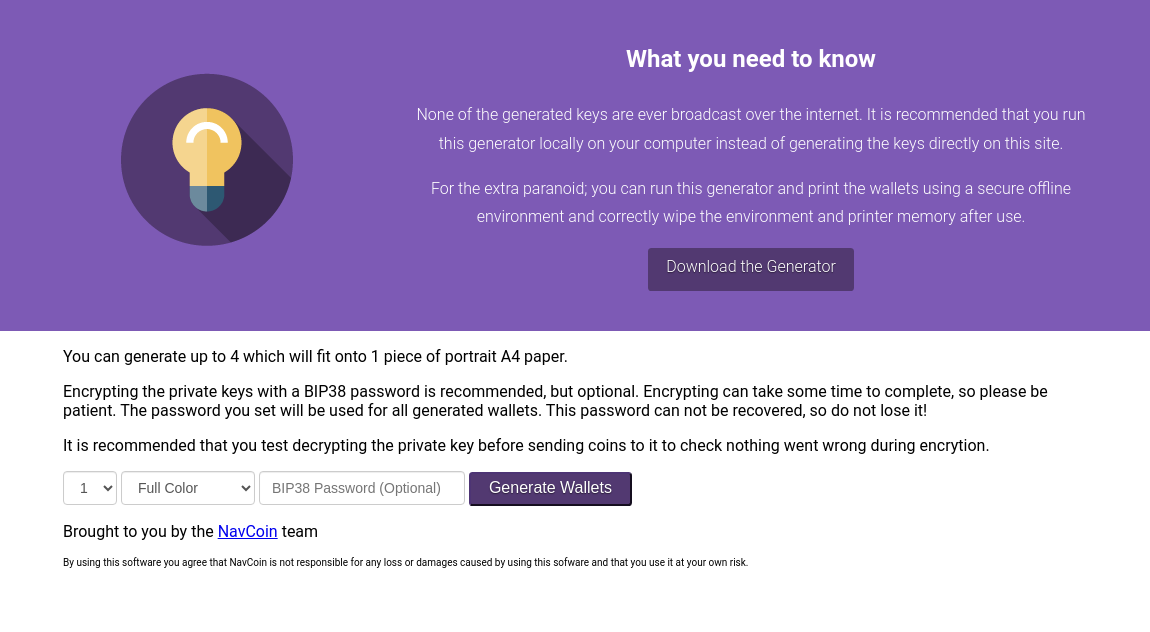
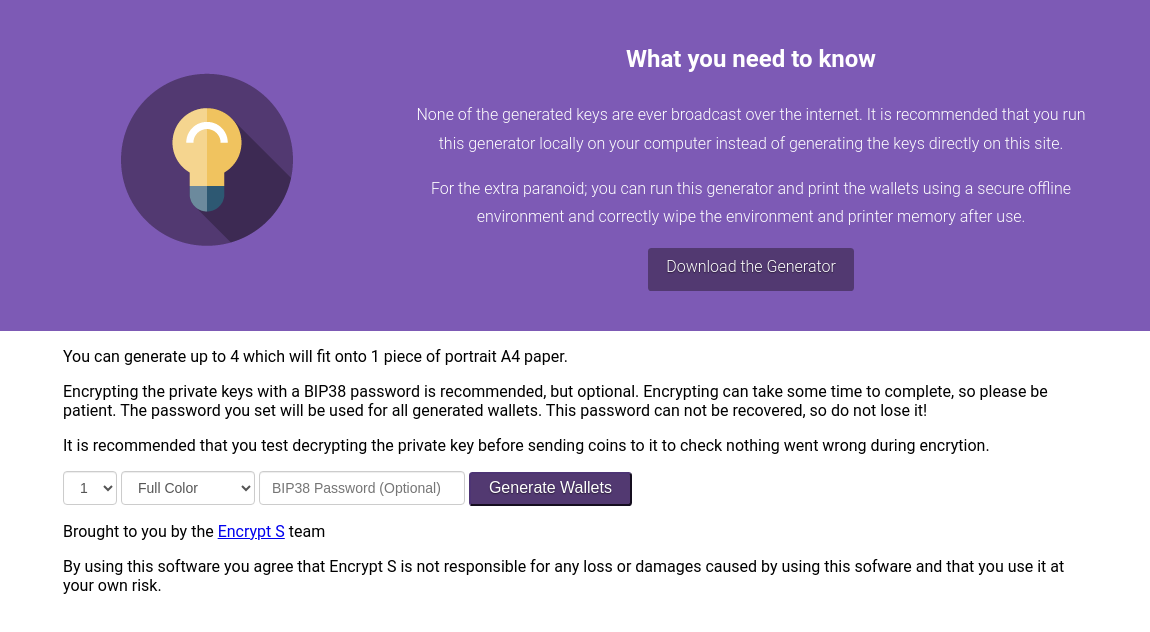
Before and after one commit to Encrypt-S/paper-wallet, an Electron app: page index.html in a window 1150 px wide. Shown: the part 92-724 px from the top of the page. Drawn offline with Linux system fonts and the light colour scheme.

Commit message:
Updated index

```diff
--- a/index.html
+++ b/index.html
@@ -157,8 +157,8 @@
 
       <div class="footer">
         <div class="container">
-          <p>Brought to you by the <a href="http://www.navcoin.org" target="e">NavCoin</a> team</p>
-          <p class="terms">By using this software you agree that NavCoin is not responsible for any loss or damages caused by using this sofware and that you use it at your own risk.</p>
+          <p>Brought to you by the <a href="https://encrypt-s.com/" target="e">Encrypt S</a> team</p>
+          <p>By using this software you agree that Encrypt S is not responsible for any loss or damages caused by using this sofware and that you use it at your own risk.</p>
         </div>
       </div>
   </div>
@@ -218,7 +218,7 @@
 
     <div class="footer">
       <div class="container">
-        <p>Brought to you by the <a href="https://encrypt-s.com/" target="e">Encrypt S/</a> team</p>
+        <p>Brought to you by the <a href="https://encrypt-s.com/" target="e">Encrypt S</a> team</p>
         <p class="terms">By using this software you agree that Encrypt S is not responsible for any loss or damages caused by using this sofware and that you use it at your own risk.</p>
       </div>
     </div>
```
Also changed, not shown: 1 other file.
